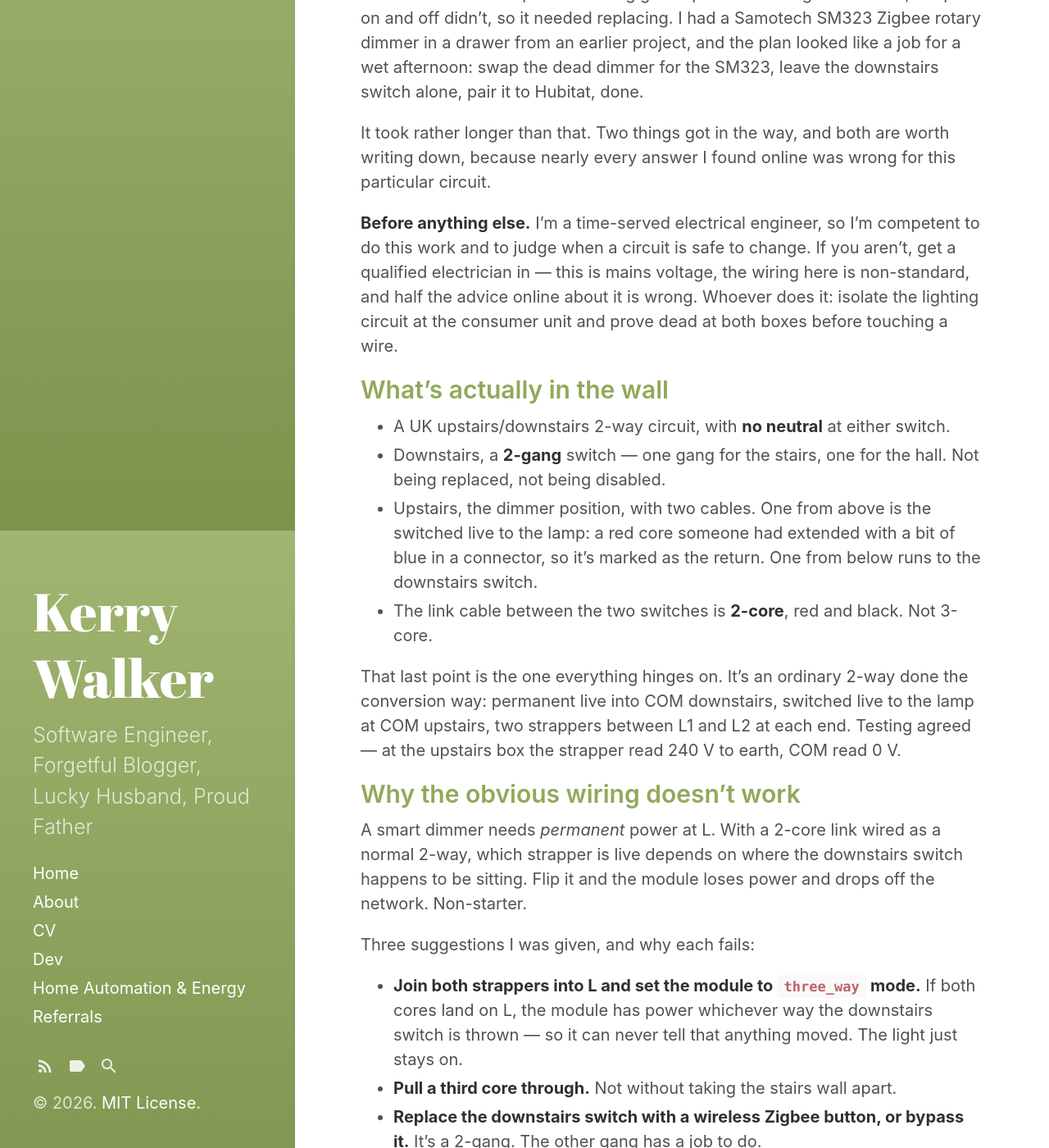
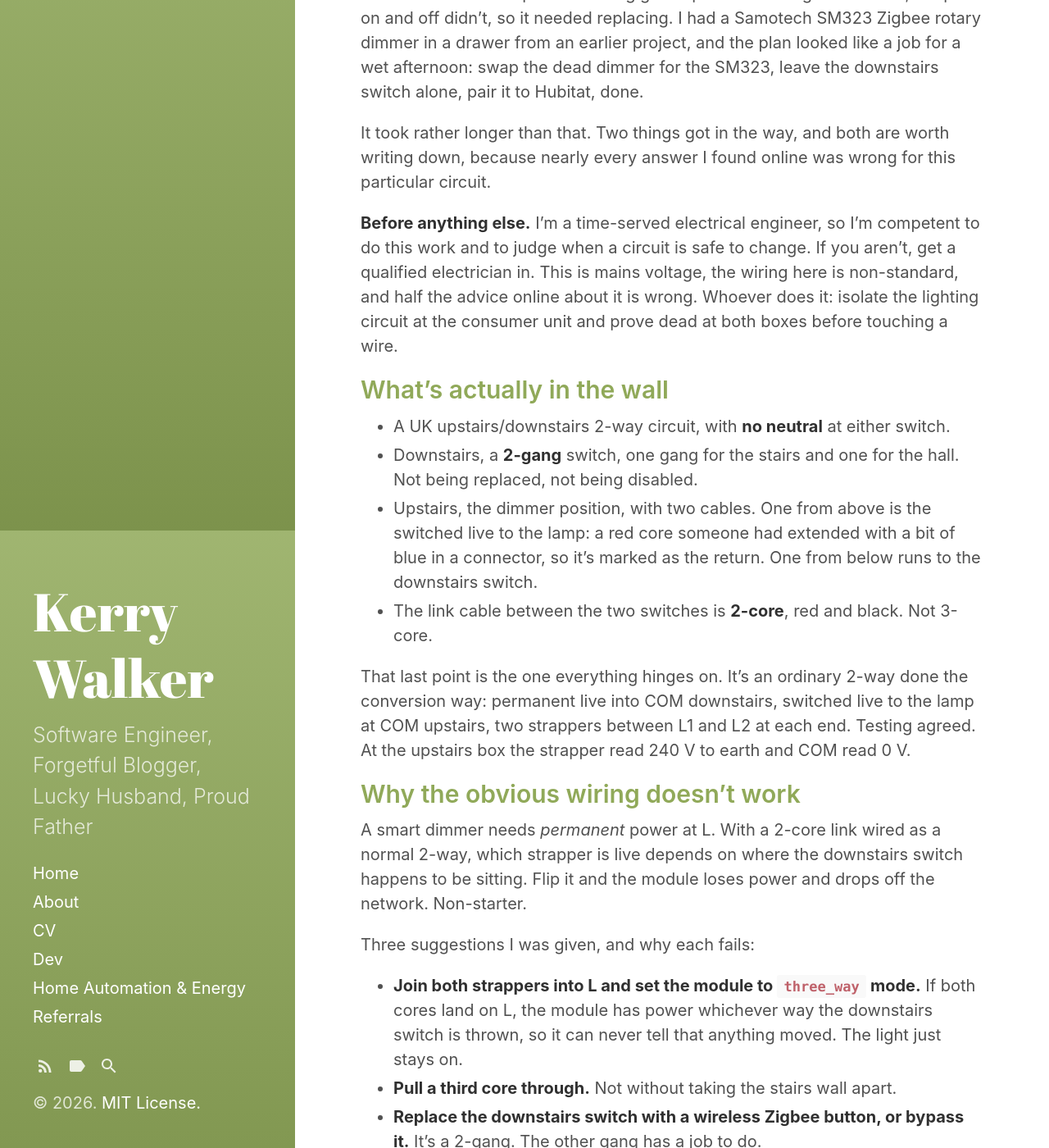
Before and after one commit to KerryWalker/KerryWalker.github.io, a Jekyll site: the page built from _posts/2026-09-19-samotech-sm323-two-wire-2way-hubitat.md, in a window 1280 px wide and 1400 px high, scrolled down 253 px. Shown: the whole window at 82% size. Built offline with Jekyll 4.4.1, drawn with Linux system fonts in a browser that asks for light colours; comment, search, counter and statistics services are not loaded; some of the changed text lies outside the part shown.

Commit message:
Remove em-dashes from factory and Samotech posts, add style rule

```diff
--- a/_posts/2026-09-19-samotech-sm323-two-wire-2way-hubitat.md
+++ b/_posts/2026-09-19-samotech-sm323-two-wire-2way-hubitat.md
@@ -13,16 +13,16 @@ The dimmer on our upstairs landing gave up. The dimming still worked, the push o
 
 It took rather longer than that. Two things got in the way, and both are worth writing down, because nearly every answer I found online was wrong for this particular circuit.
 
-**Before anything else.** I'm a time-served electrical engineer, so I'm competent to do this work and to judge when a circuit is safe to change. If you aren't, get a qualified electrician in — this is mains voltage, the wiring here is non-standard, and half the advice online about it is wrong. Whoever does it: isolate the lighting circuit at the consumer unit and prove dead at both boxes before touching a wire.
+**Before anything else.** I'm a time-served electrical engineer, so I'm competent to do this work and to judge when a circuit is safe to change. If you aren't, get a qualified electrician in. This is mains voltage, the wiring here is non-standard, and half the advice online about it is wrong. Whoever does it: isolate the lighting circuit at the consumer unit and prove dead at both boxes before touching a wire.
 
 ## What's actually in the wall
 
 - A UK upstairs/downstairs 2-way circuit, with **no neutral** at either switch.
-- Downstairs, a **2-gang** switch — one gang for the stairs, one for the hall. Not being replaced, not being disabled.
+- Downstairs, a **2-gang** switch, one gang for the stairs and one for the hall. Not being replaced, not being disabled.
 - Upstairs, the dimmer position, with two cables. One from above is the switched live to the lamp: a red core someone had extended with a bit of blue in a connector, so it's marked as the return. One from below runs to the downstairs switch.
 - The link cable between the two switches is **2-core**, red and black. Not 3-core.
 
-That last point is the one everything hinges on. It's an ordinary 2-way done the conversion way: permanent live into COM downstairs, switched live to the lamp at COM upstairs, two strappers between L1 and L2 at each end. Testing agreed — at the upstairs box the strapper read 240 V to earth, COM read 0 V.
+That last point is the one everything hinges on. It's an ordinary 2-way done the conversion way: permanent live into COM downstairs, switched live to the lamp at COM upstairs, two strappers between L1 and L2 at each end. Testing agreed. At the upstairs box the strapper read 240 V to earth and COM read 0 V.
 
 ## Why the obvious wiring doesn't work
 
@@ -30,13 +30,13 @@ A smart dimmer needs *permanent* power at L. With a 2-core link wired as a norma
 
 Three suggestions I was given, and why each fails:
 
-- **Join both strappers into L and set the module to `three_way` mode.** If both cores land on L, the module has power whichever way the downstairs switch is thrown — so it can never tell that anything moved. The light just stays on.
+- **Join both strappers into L and set the module to `three_way` mode.** If both cores land on L, the module has power whichever way the downstairs switch is thrown, so it can never tell that anything moved. The light just stays on.
 - **Pull a third core through.** Not without taking the stairs wall apart.
 - **Replace the downstairs switch with a wireless Zigbee button, or bypass it.** It's a 2-gang. The other gang has a job to do.
 
 ## The wiring that does work
 
-Stop using the two cores as strappers. Make one a **permanent live** up to the module, and the other a **switch signal** into the module's S terminal. The downstairs gang stays exactly where it is and behaves like a normal toggle — it just switches a signal now, rather than the mains feed to the lamp.
+Stop using the two cores as strappers. Make one a **permanent live** up to the module, and the other a **switch signal** into the module's S terminal. The downstairs gang stays exactly where it is and behaves like a normal toggle. It just switches a signal now, rather than the mains feed to the lamp.
 
 **Downstairs, stairs gang only:**
 
@@ -58,15 +58,15 @@ There's a catch, and it turned into the second half of the afternoon: the SM323
 
 Two things that cost me a while:
 
-- Pressing the **knob** five times does not enter pairing. It switches the light on and off five times and convinces you the module is broken. Pull the knob off the spindle and press the small **RESET** button five times instead — the lamp flashes twice and it joins.
+- Pressing the **knob** five times does not enter pairing. It switches the light on and off five times and convinces you the module is broken. Pull the knob off the spindle and press the small **RESET** button five times instead. The lamp flashes twice and it joins.
 - If you've been hammering the breaker trying to reset it, it can sit there flashing at you. Leave the power off for a minute, then try again.
 
 ## The setting that isn't there
 
 Paired, working, and nowhere to change the switch type. I went through the lot:
 
-- **Generic Zigbee Dimmer** — on, off, level. Nothing else.
-- **BirdsLikeWires Samotech SM323 Dimmer Module** (v1.10) — a good driver, but its preferences are electrical measurement, max level and logging. No switch type.
+- **Generic Zigbee Dimmer**: on, off, level. Nothing else.
+- **BirdsLikeWires Samotech SM323 Dimmer Module** (v1.10): a good driver, but its preferences are electrical measurement, max level and logging. No switch type.
 - A "Basic Z-Wave/Zigbee Tool", a Maker API `setDriver` URL, a config entity in Home Assistant. The Z-Wave tool is Z-Wave. Maker API doesn't expose preferences. The Hubitat to Home Assistant integration relays commands and attributes, not settings. All dead ends.
 
 I wasn't missing a drop-down. There genuinely isn't one.
@@ -77,7 +77,7 @@ The reason is that the SM323 v2 is a **Sunricher**-based module, and the switch
 - Manufacturer code `0x1224`
 - Values: `0` = push_button, `1` = normal_on_off, `2` = three_way
 
-Zigbee2MQTT exposes that as `external_switch_type` and you get it for free. Hubitat has no idea it exists. (Worth noting the converter only attaches this to the **v2** — the original SM323 doesn't have it at all.)
+Zigbee2MQTT exposes that as `external_switch_type` and you get it for free. Hubitat has no idea it exists. (Worth noting the converter only attaches this to the **v2**. The original SM323 doesn't have it at all.)
 
 So I wrote a throwaway driver to write the attribute directly.
 
@@ -139,15 +139,15 @@ That should have been the end of it, except for something I'd been ignoring for
 
 The landing lamp is halogen, thirty-odd watts, and that turns out to be why the no-neutral setup has been so well behaved. A no-neutral dimmer has to keep itself alive by leaking a trickle of current through the lamp. Halogen just soaks that up as a bit of extra warmth and says nothing.
 
-An LED driver does not. It sees that trickle as power and does one of the classic things: glows faintly when it's supposed to be off, flickers at low brightness, pops on and off, or refuses to start at all if the total load is under the module's minimum — usually somewhere around 5 to 10 watts. A single 5 W lamp sits right on that line.
+An LED driver does not. It sees that trickle as power and does one of the classic things: glows faintly when it's supposed to be off, flickers at low brightness, pops on and off, or refuses to start at all if the total load is under the module's minimum, usually somewhere around 5 to 10 watts. A single 5 W lamp sits right on that line.
 
-Which explains something that has been following me round the house. I've got two more of these dimmers in other rooms, both no-neutral, and both hopeless with LEDs. I'd assumed I kept buying bad bulbs. I wasn't — it was the wiring.
+Which explains something that has been following me round the house. I've got two more of these dimmers in other rooms, both no-neutral, and both hopeless with LEDs. I'd assumed I kept buying bad bulbs. I wasn't. It was the wiring.
 
 Upstairs I had a spare core going begging, so the fix was straightforward: bring a neutral down, drop the L to N link, put the spare core into N, and sleeve it blue. With a real neutral the module powers itself properly from L and N, and the lamp output becomes an ordinary trailing-edge dimmed feed. At that point whether an LED dims nicely is a question about the bulb, not about the circuit.
 
 Where there's no spare core, the fallbacks in order:
 
-1. **A bypass at the fitting.** Samotech sell one — an RC network wired across live and neutral in the rose or the fitting. It gives the module a path to feed itself that doesn't run through the LED driver, and it usually cures the glow and the flicker outright. One per circuit, not one per lamp.
+1. **A bypass at the fitting.** Samotech sell one, an RC network wired across live and neutral in the rose or the fitting. It gives the module a path to feed itself that doesn't run through the LED driver, and it usually cures the glow and the flicker outright. One per circuit, not one per lamp.
 2. **More load.** Several downlights together, say 15 to 20 watts of dimmable LED, often clear the minimum between them. One 5 W lamp never will.
 3. **Choose the lamp carefully.** Anything sold as trailing-edge or smart-dimmer compatible copes better with the leakage. On its own it's the least reliable fix, but it helps alongside the others.
 
@@ -163,7 +163,7 @@ And the knob doesn't pair it. The reset button does.
 
 ## References
 
-- [Zigbee2MQTT Samotech definitions](https://github.com/Koenkk/zigbee-herdsman-converters/blob/master/src/devices/samotech.ts) — SM323_v2 pulls in the Sunricher external switch type, v1 doesn't
-- [Zigbee2MQTT Sunricher library](https://github.com/Koenkk/zigbee-herdsman-converters/blob/master/src/lib/sunricher.ts) — attribute `0x8803`, manufacturer code `0x1224`, value map
+- [Zigbee2MQTT Samotech definitions](https://github.com/Koenkk/zigbee-herdsman-converters/blob/master/src/devices/samotech.ts). SM323_v2 pulls in the Sunricher external switch type, v1 doesn't.
+- [Zigbee2MQTT Sunricher library](https://github.com/Koenkk/zigbee-herdsman-converters/blob/master/src/lib/sunricher.ts). Attribute `0x8803`, manufacturer code `0x1224`, and the value map.
 - [BirdsLikeWires Hubitat drivers](https://github.com/birdslikewires/hubitat)
-- [Samotech SM323 product page](https://www.samotech.co.uk/products/zigbee-dimmer-switch/) — including the power cycle requirement after a mode change
+- [Samotech SM323 product page](https://www.samotech.co.uk/products/zigbee-dimmer-switch/), including the power cycle requirement after a mode change.
```
Also changed, not shown: CLAUDE.md (+1 -0 lines), _posts/2026-09-16-i-called-it-a-factory.md (+13 -13 lines).
